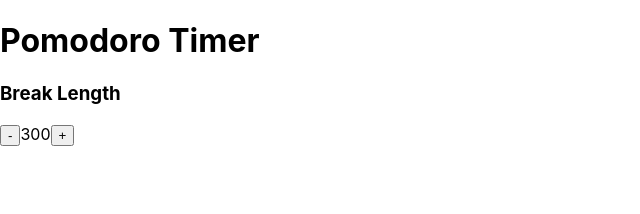
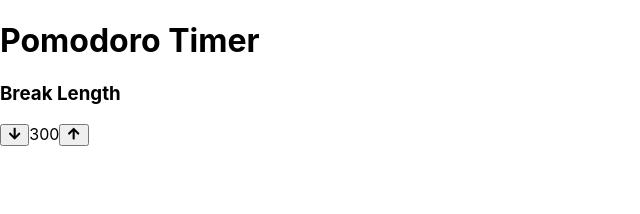
Before and after one commit to Jimfarrugia/react-pomodoro-timer, a React (Create React App) app: page / in a window 1280 px wide. Shown: the top 214 px of the page, without its empty margins (0-640 px from the left). Built offline with nearby package versions, Linux system fonts and the light colour scheme.

Commit message:
install moment.js + install react-icons + use icons in buttons

```diff
--- a/package.json
+++ b/package.json
@@ -6,8 +6,10 @@
     "@testing-library/jest-dom": "^5.11.9",
     "@testing-library/react": "^11.2.5",
     "@testing-library/user-event": "^12.8.1",
+    "moment": "^2.29.1",
     "react": "^17.0.1",
     "react-dom": "^17.0.1",
+    "react-icons": "^4.2.0",
     "react-scripts": "4.0.3",
     "web-vitals": "^1.1.0"
   },
--- a/src/components/Break.js
+++ b/src/components/Break.js
@@ -1,4 +1,5 @@
 import { useState } from "react";
+import { FaArrowUp, FaArrowDown } from "react-icons/fa";
 
 const Break = () => {
 	const [breakLength, setBreakLength] = useState(300);
@@ -16,11 +17,11 @@ const Break = () => {
 		<div>
 			<h3 id="break-label">Break Length</h3>
 			<button id="break-decrement" onClick={decrementBreakLength}>
-				-
+				<FaArrowDown />
 			</button>
 			<span id="break-length">{breakLength}</span>
 			<button id="break-increment" onClick={incrementBreakLength}>
-				+
+				<FaArrowUp />
 			</button>
 		</div>
 	);
```
Also changed, not shown: 1 other file (tests, documents, lock files or other folders).
